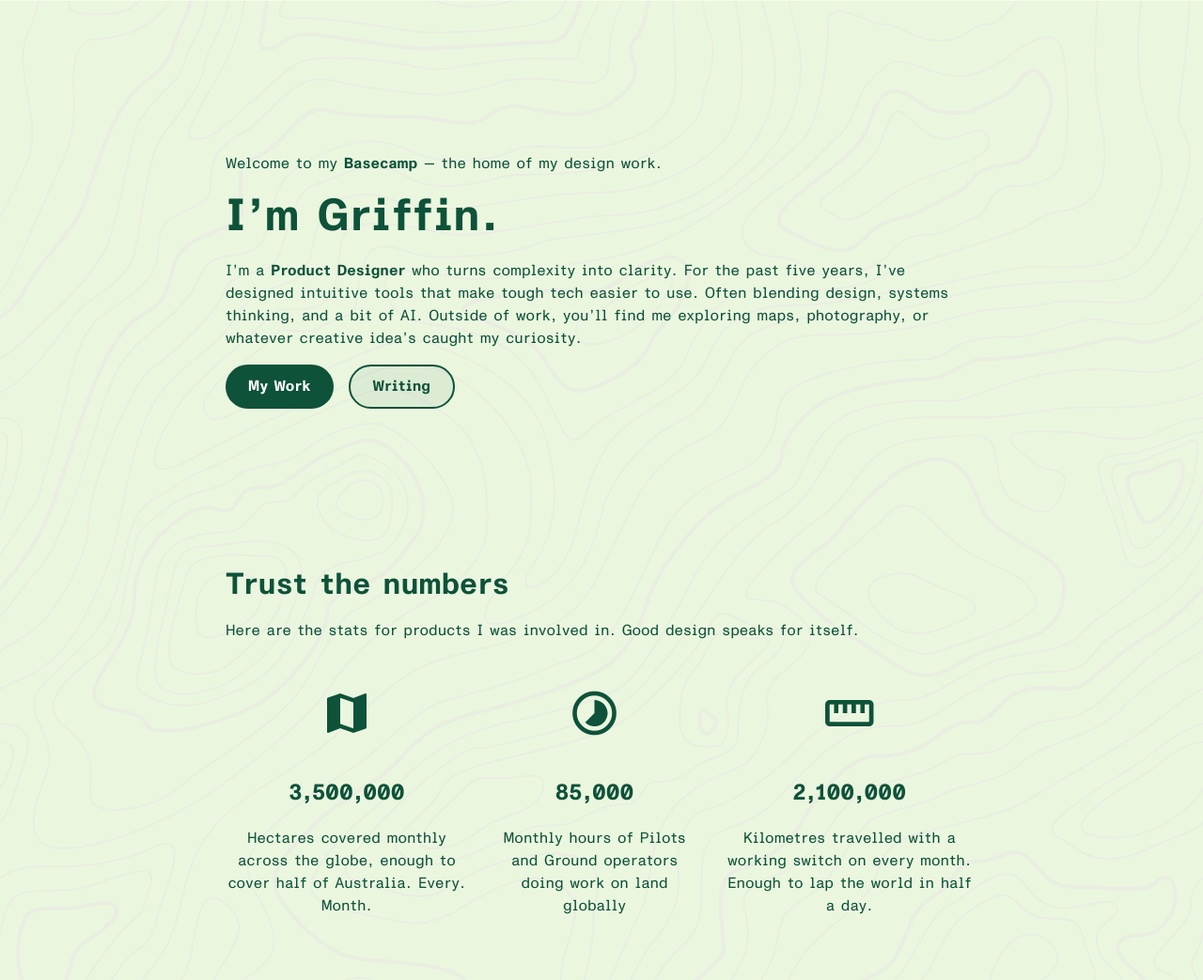
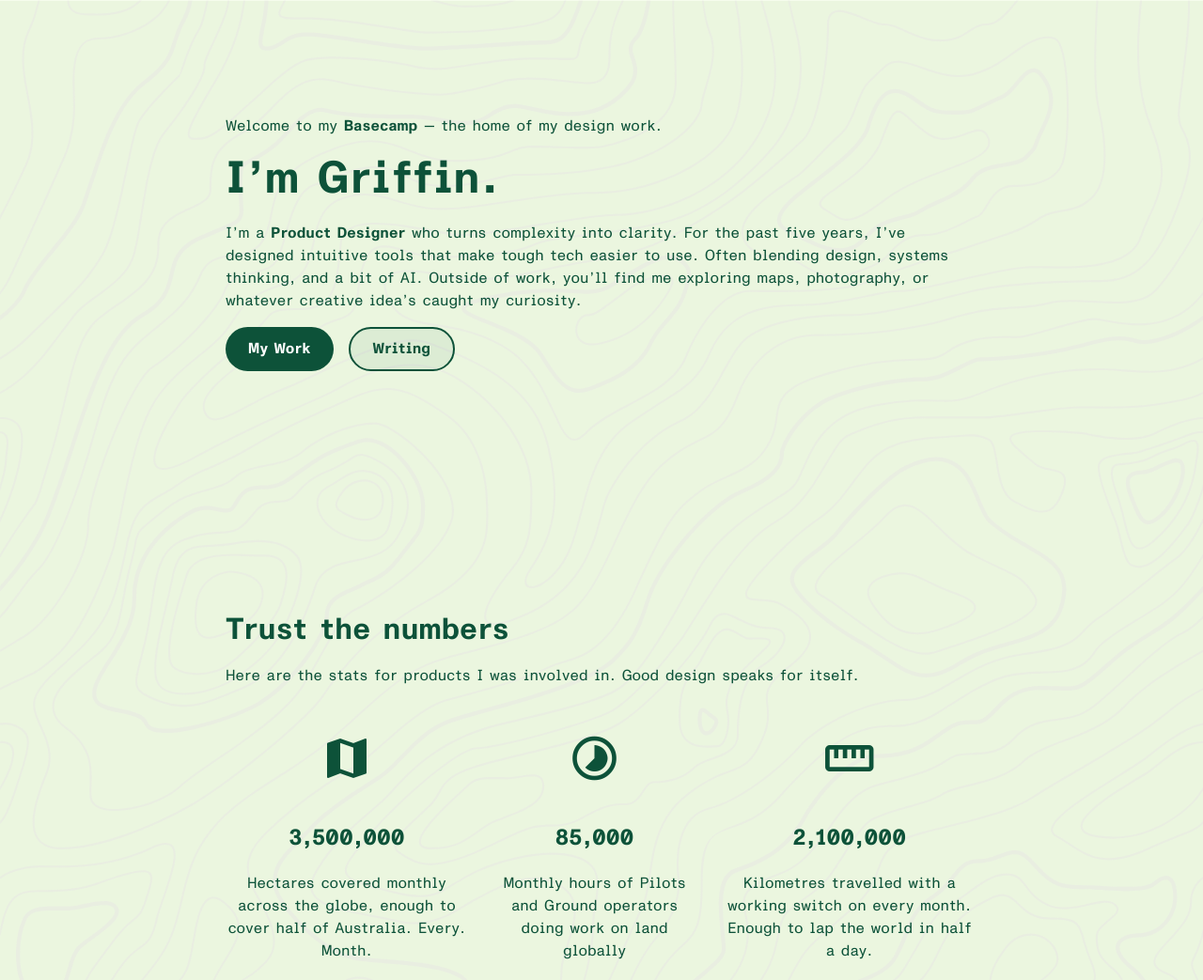
Before and after one commit to BlueheadViking/basecamp, a plain HTML site: page index.html in a window 1280 px wide. Shown: the top 1043 px of the page at 94% size. Drawn offline with Linux system fonts and the light colour scheme.

Commit message:
Updated Margin overall

```diff
--- a/styles.css
+++ b/styles.css
@@ -66,7 +66,7 @@ body {
     max-width: 800px;
     margin: auto;
     padding: 16px;
-    height: 60vh;
+    height: 50vh;
     align-content: center;
 }
 
@@ -74,7 +74,6 @@ body {
   max-width: 800px;
   margin: 0 auto;
   padding: 16px;
-  margin-bottom: 16px;
 }
 
 
@@ -212,6 +211,8 @@ p {
     padding: 16px;
     max-width: 800px;
     margin: auto;
+    margin-top: 128px;
+
 }
 
 .section-header p {
```
